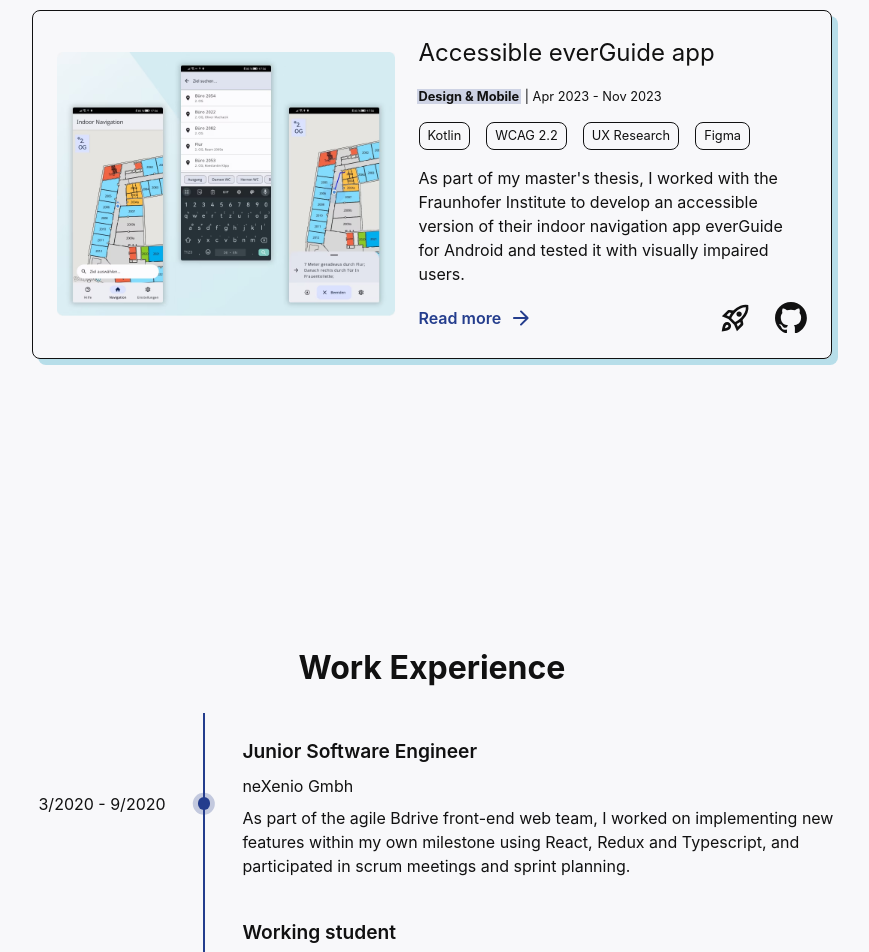
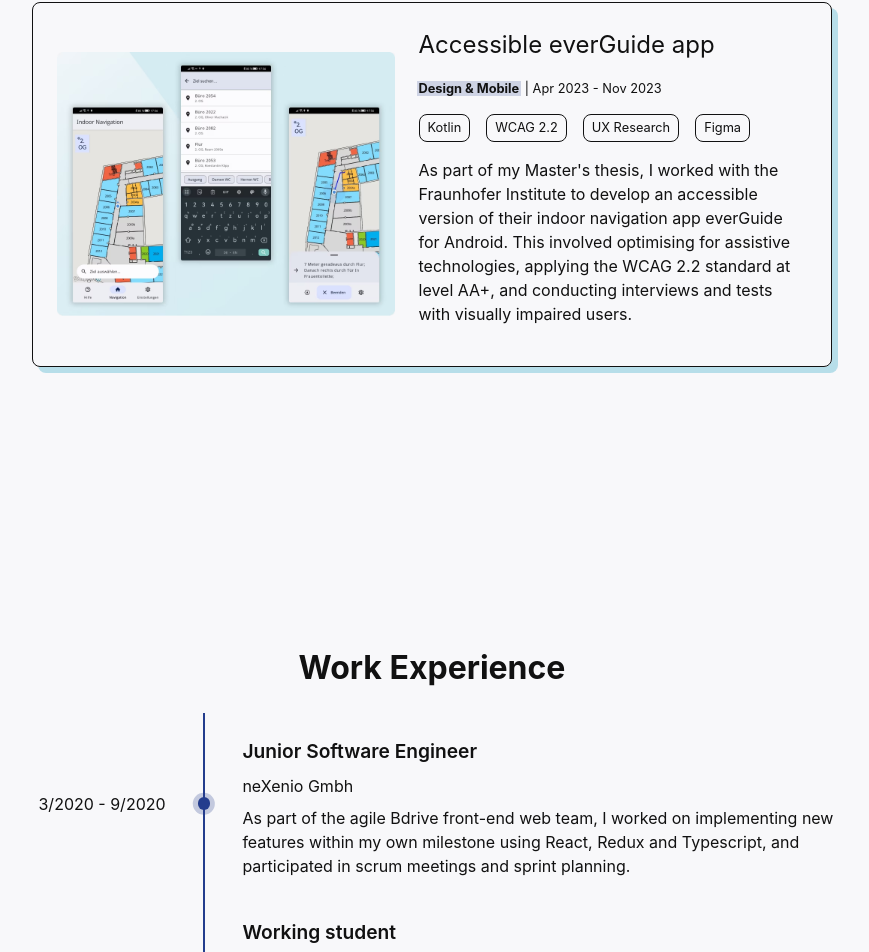
Before and after one commit to KatharinaBlass/MyHomepage, a React (Create React App) app: page / in a window 1280 px wide. Shown: the part 1077-2029 px from the top of the page, without its empty margins (208-1077 px from the left). Built offline with nearby package versions, Linux system fonts and the light colour scheme.

Commit message:
fine tune first project content

```diff
--- a/src/page/Projects.tsx
+++ b/src/page/Projects.tsx
@@ -18,16 +18,13 @@
   {
     title: 'Accessible everGuide app',
     description:
-      "As part of my master's thesis, I worked with the Fraunhofer Institute to develop an accessible version of their indoor navigation app everGuide for Android and tested it with visually impaired users.",
+      "As part of my Master's thesis, I worked with the Fraunhofer Institute to develop an accessible version of their indoor navigation app everGuide for Android. This involved optimising for assistive technologies, applying the WCAG 2.2 standard at level AA+, and conducting interviews and tests with visually impaired users.",
     typeDeclarations: [ProjectType.design, ProjectType.mobile],
     techStack: ['Kotlin', 'WCAG 2.2', 'UX Research', 'Figma'],
     startDate: new Date(2023, 3, 1),
     endDate: new Date(2023, 10, 23),
     imageFolderName: 'everGuide',
     imageAltText: '',
-    githubLink: 'https://github.com/KatharinaBlass/MA-code',
-    deployLink: 'google.de',
-    subpageName: 'everGuide',
   },
 ]
 
```
